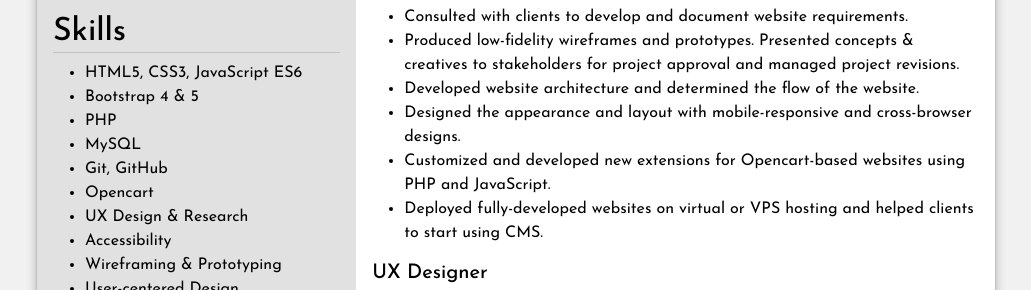
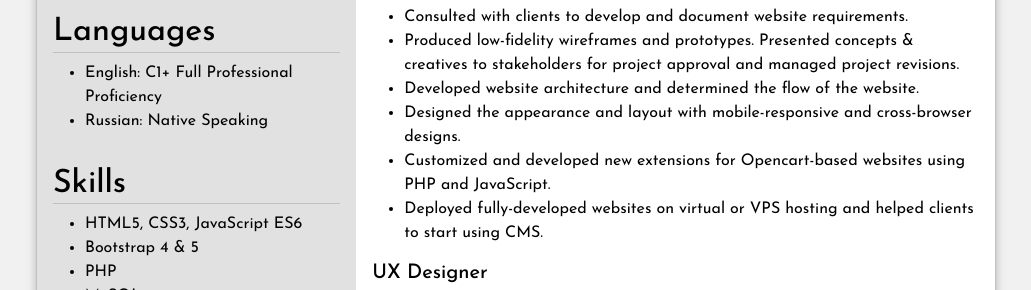
Before and after one commit to kkorolevdev/rsschool-cv-2022, a plain HTML site: page index.html in a window 1280 px wide. Shown: the part 448-738 px from the top of the page, without its empty margins (124-1155 px from the left). Drawn offline with nearby package versions, Linux system fonts and the light colour scheme.

Commit message:
feat: add languages

```diff
--- a/index.html
+++ b/index.html
@@ -35,6 +35,12 @@
 					<li><a href="https://github.com/k-korolev/"><i class="fa-brands fa-github"></i>github.com/k-korolev</a></li>
 					<li><a href="https://www.behance.net/kkorolev/"><i class="fa-brands fa-square-behance"></i>behance.net/kkorolev</a></li>
 				</ul>
+
+                <h2>Languages</h2>
+                <ul>
+                    <li>English: C1+ Full Professional Proficiency</li>
+                    <li>Russian: Native Speaking</li>
+                </ul>
 
                 <h2>Skills</h2>
                 <ul class="skills">
```
